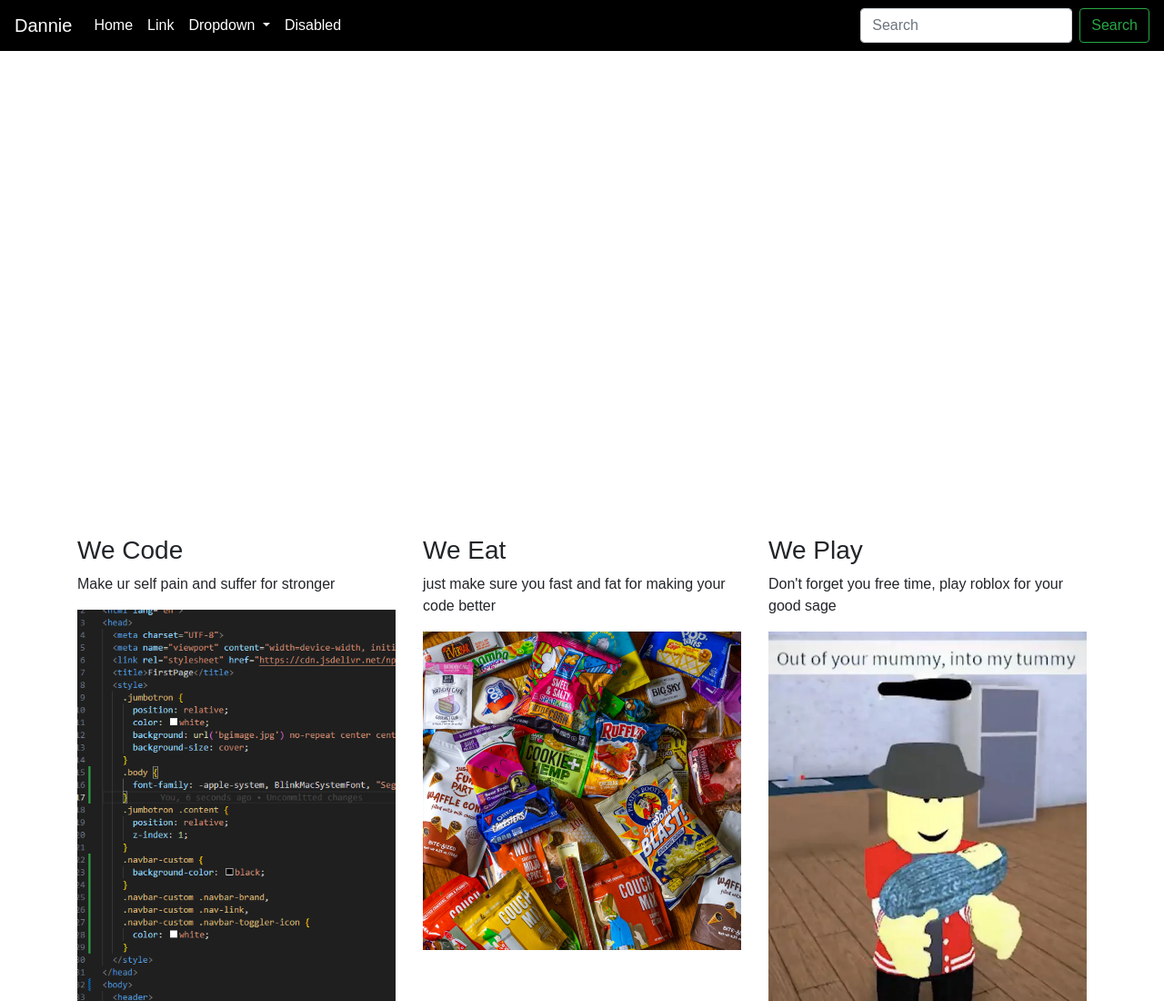
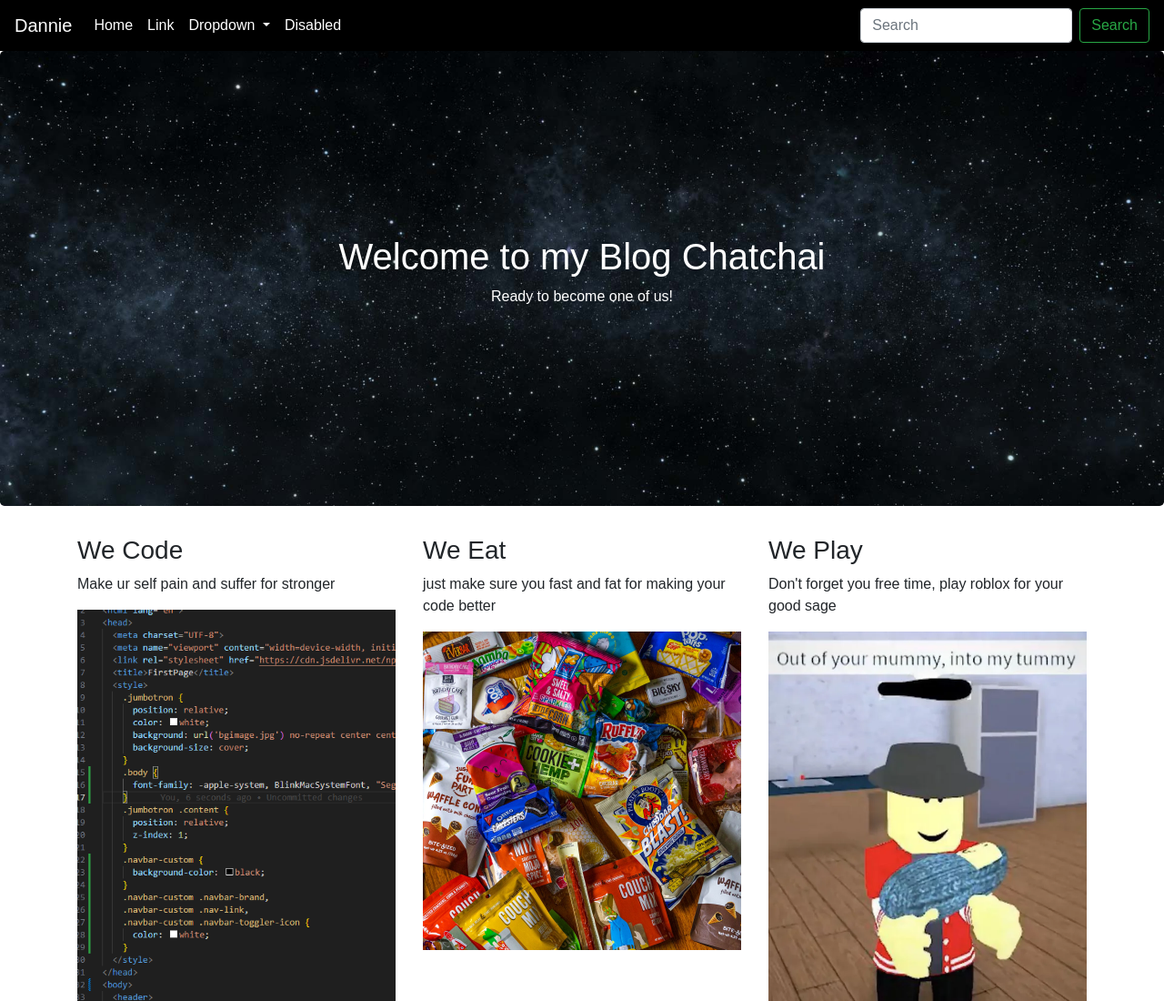
Before and after one commit to ApP0s/bootstrap, a plain HTML site: page index1.html in a window 1280 px wide. Shown: the top 1100 px of the page at 91% size. Drawn offline with nearby package versions, Linux system fonts and the light colour scheme; the site is published under a folder, as on GitHub Pages, so addresses that start at the root find nothing; a web font is replaced by a local one.

Commit message:
update1.1

```diff
--- a/index1.html
+++ b/index1.html
@@ -15,7 +15,7 @@
       height: 500px;
       position: relative;
       color: white;
-      background: url('/images/bgimage.jpg') no-repeat center center;
+      background: url('images/bgimage.jpg') no-repeat center center;
       background-size: cover;
       display: flex;
       justify-content: center;
```
